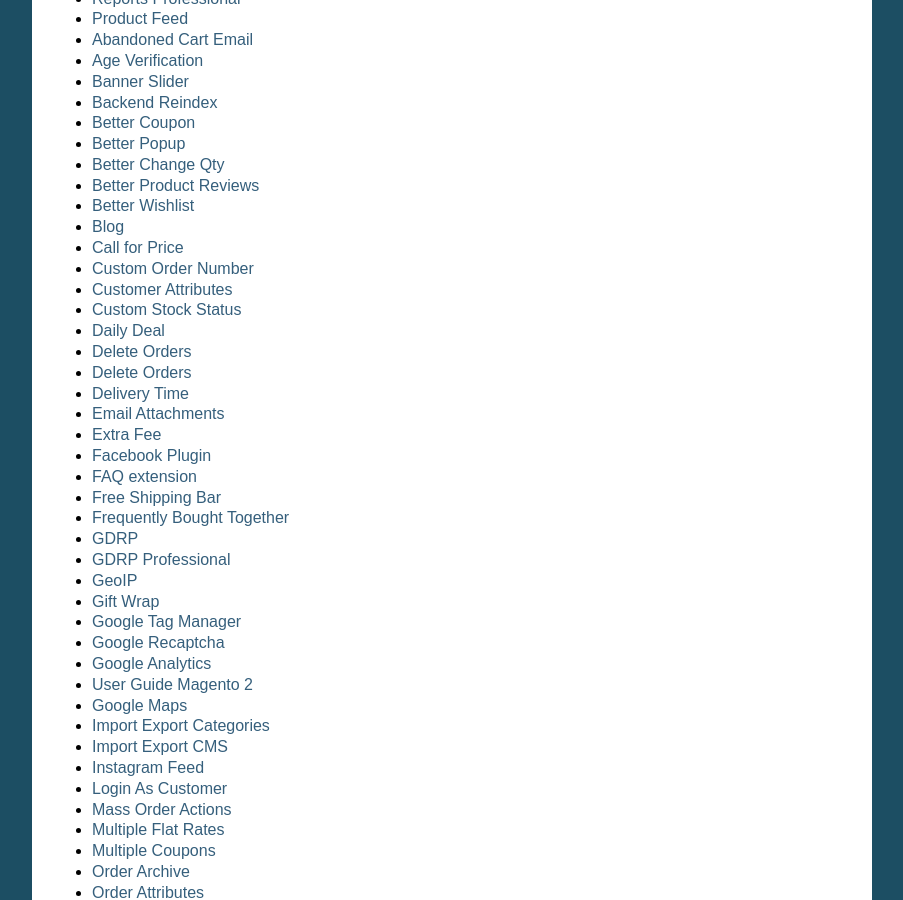
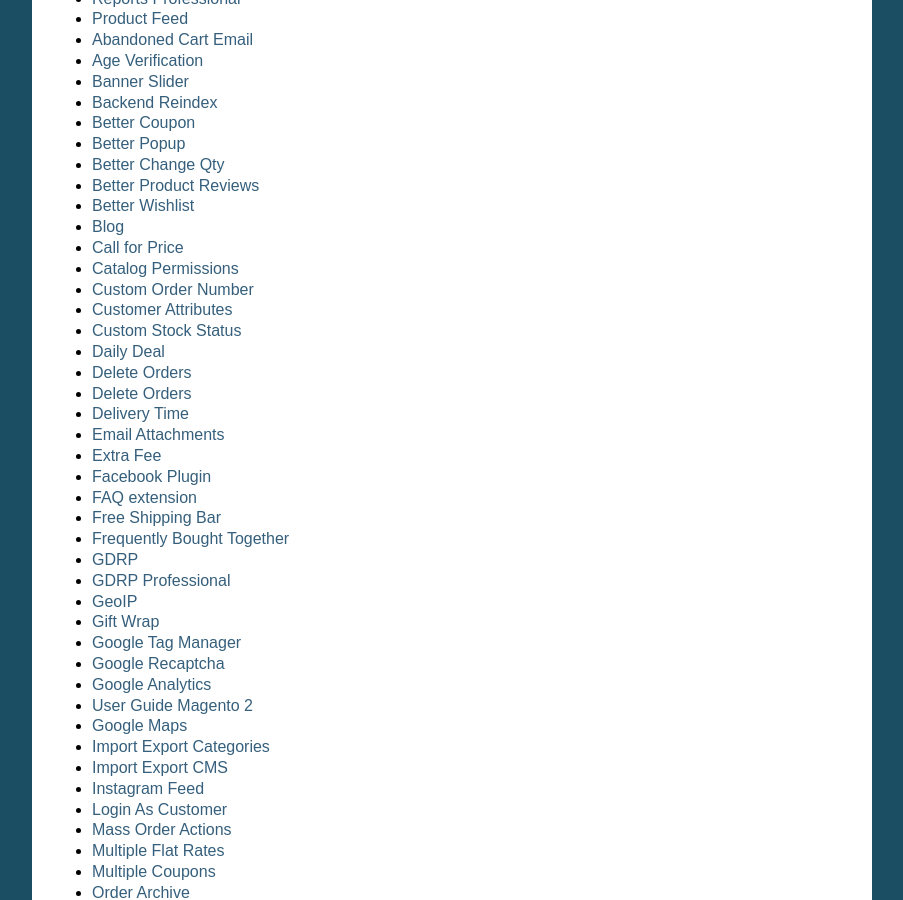
Before and after one commit to magepages/mpdocs, a Sphinx documentation site: the page built from docs/index.rst, in a window 1280 px wide and 900 px high, scrolled down 713 px. Shown: the whole window, without its empty margins (198-1101 px from the left). Built offline with Sphinx 7.4.7, drawn with Linux system fonts in a browser that asks for light colours; pages that are not in the unit, such as notebooks, are missing from menus.

Commit message:
Update index.rst

```diff
--- a/docs/index.rst
+++ b/docs/index.rst
@@ -52,6 +52,7 @@
    better-wishlist/index
    blog-m2/index
    call-for-price/index
+   catalog-permissions/index
    custom-order-number/index
    customer-attributes/index
    custom-stock-status/index
```
